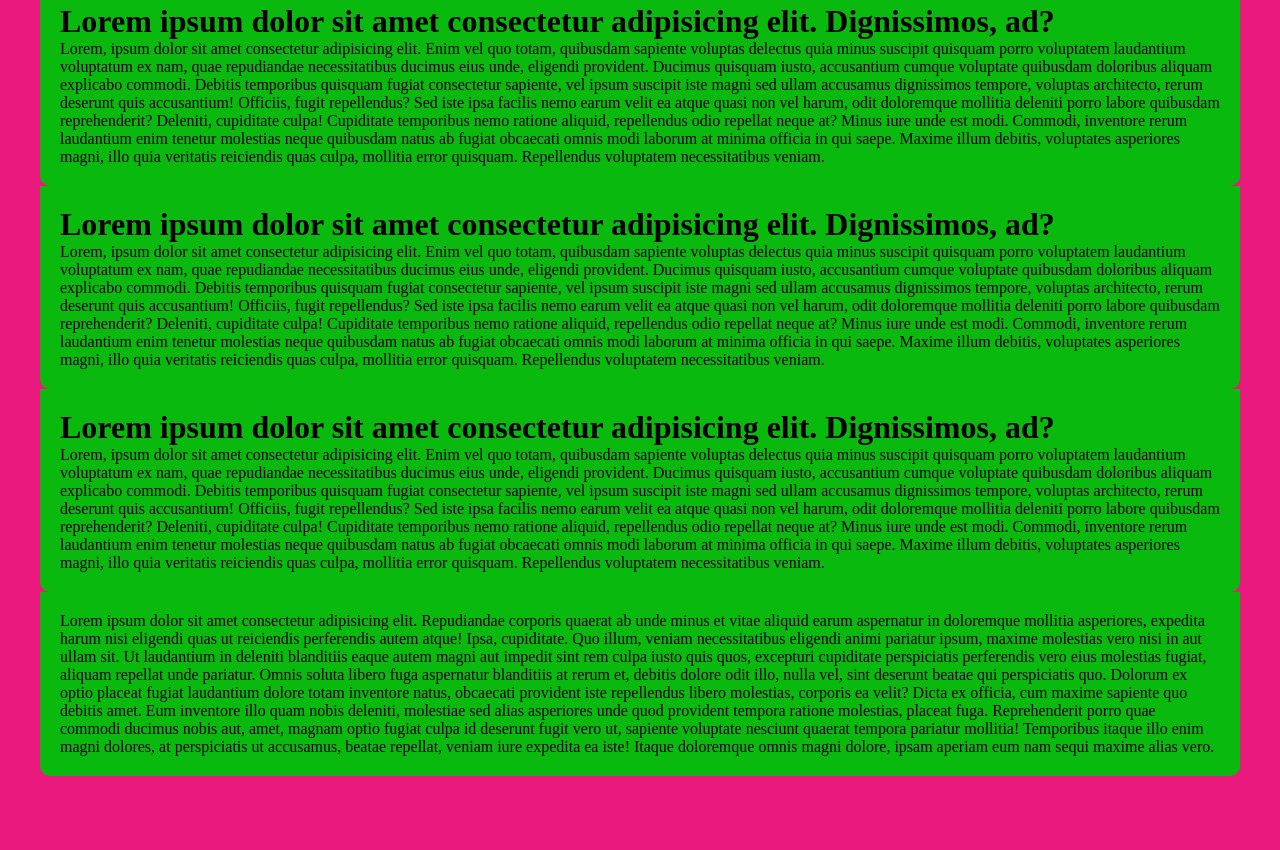
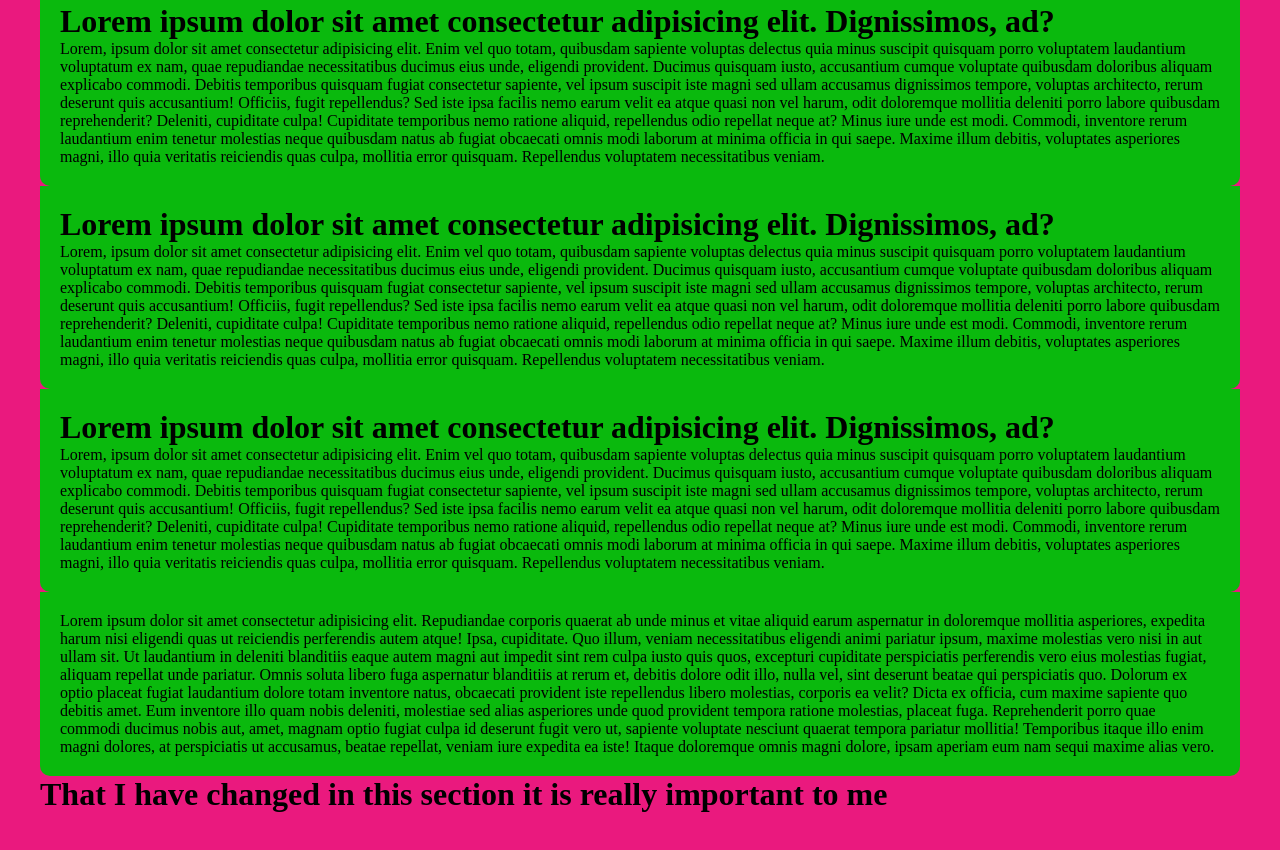
Before and after one commit to abdul-halim-dev/pullcheck, a plain HTML site: page index.html in a window 1280 px wide. Shown: the part 328-1178 px from the top of the page. Before the commit the page ends 1144 px from the top, so only its background shows below. Drawn offline with Linux system fonts and the light colour scheme.

Commit message:
text is changed in html file

```diff
--- a/index.html
+++ b/index.html
@@ -35,6 +35,6 @@
     <span>Lorem ipsum dolor sit amet consectetur adipisicing elit. Repudiandae corporis quaerat ab unde minus et vitae aliquid earum aspernatur in doloremque mollitia asperiores, expedita harum nisi eligendi quas ut reiciendis perferendis autem atque! Ipsa, cupiditate. Quo illum, veniam necessitatibus eligendi animi pariatur ipsum, maxime molestias vero nisi in aut ullam sit. Ut laudantium in deleniti blanditiis eaque autem magni aut impedit sint rem culpa iusto quis quos, excepturi cupiditate perspiciatis perferendis vero eius molestias fugiat, aliquam repellat unde pariatur. Omnis soluta libero fuga aspernatur blanditiis at rerum et, debitis dolore odit illo, nulla vel, sint deserunt beatae qui perspiciatis quo. Dolorum ex optio placeat fugiat laudantium dolore totam inventore natus, obcaecati provident iste repellendus libero molestias, corporis ea velit? Dicta ex officia, cum maxime sapiente quo debitis amet. Eum inventore illo quam nobis deleniti, molestiae sed alias asperiores unde quod provident tempora ratione molestias, placeat fuga. Reprehenderit porro quae commodi ducimus nobis aut, amet, magnam optio fugiat culpa id deserunt fugit vero ut, sapiente voluptate nesciunt quaerat tempora pariatur mollitia! Temporibus itaque illo enim magni dolores, at perspiciatis ut accusamus, beatae repellat, veniam iure expedita ea iste! Itaque doloremque omnis magni dolore, ipsam aperiam eum nam sequi maxime alias vero.</span>
 </div>
 
-
+<h1> That I have changed in this section it is really important to me </h1>
 </body>
 </html>
```
